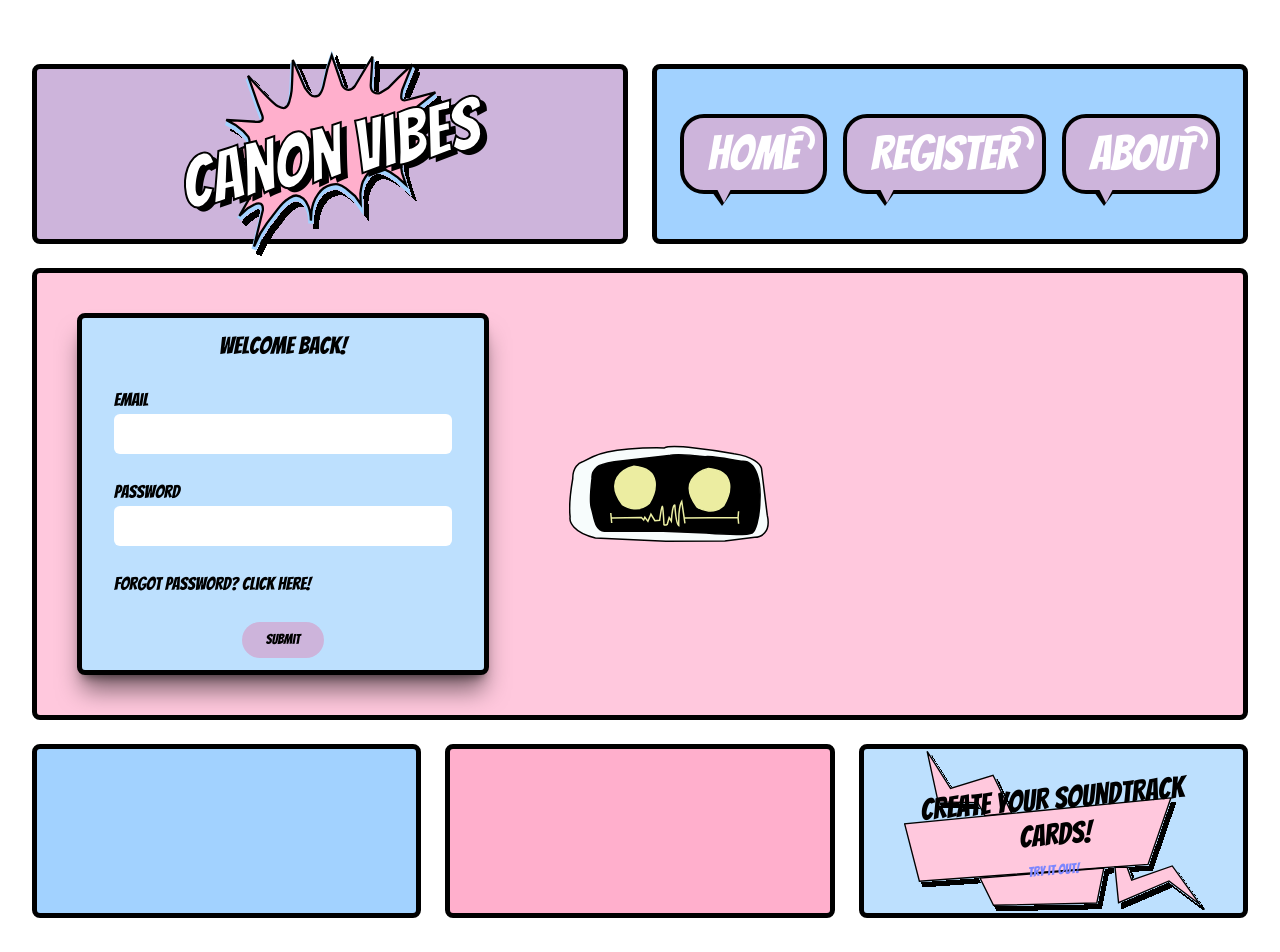
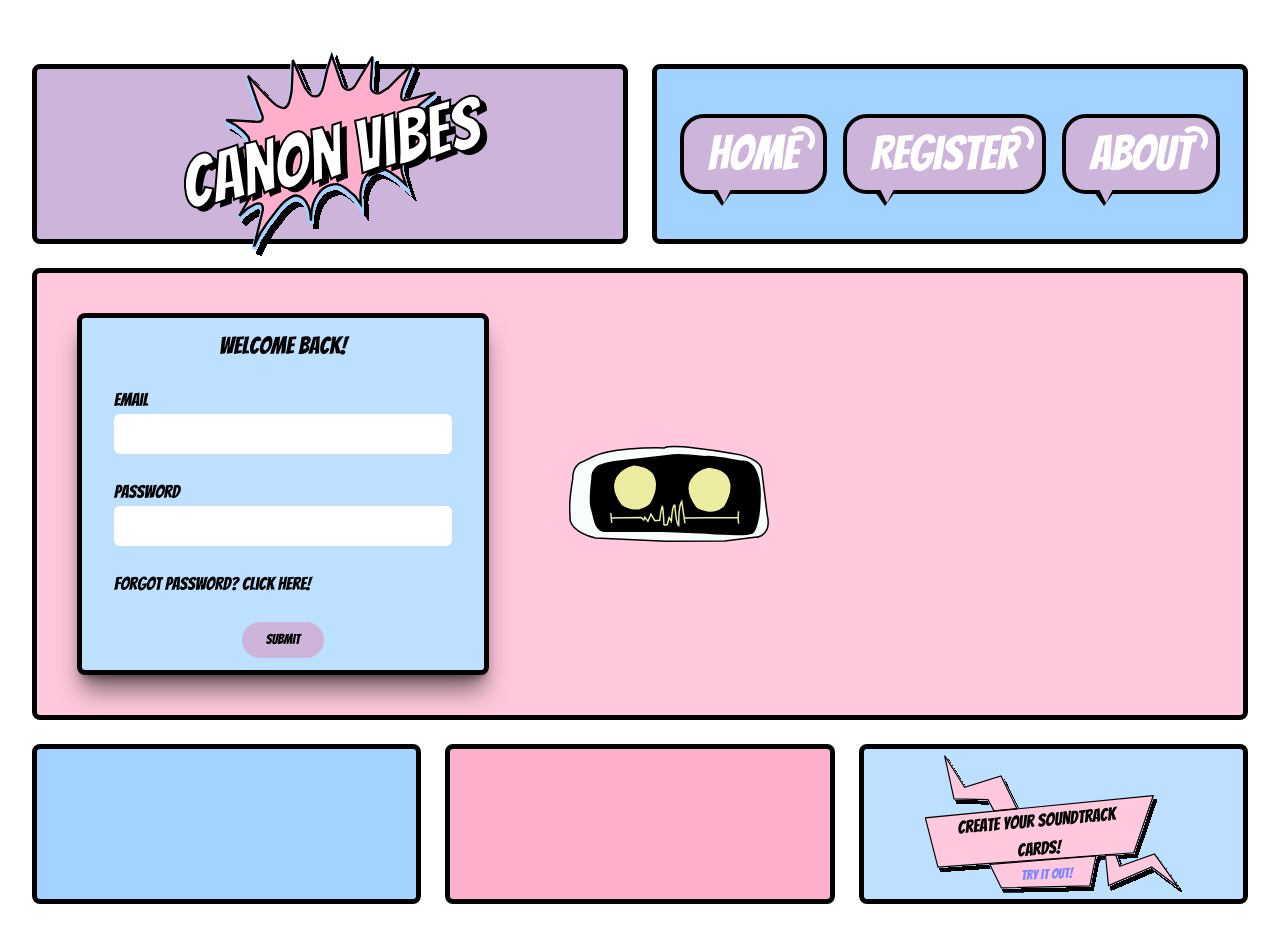
Before and after one commit to Rinna-codes/canon-vibes, a React (Vite) app in the folder client/: page /login in a window 1280 px wide. Shown: the top 952 px of the page. Built offline with nearby package versions, Linux system fonts and the light colour scheme.

Commit message:
task complete: successfully adjusted the header and sub text position on the banner background of the svg asset.

```diff
--- a/client/src/pages/LoginPage.jsx
+++ b/client/src/pages/LoginPage.jsx
@@ -66,8 +66,8 @@ const LoginPage = () => {
         loginCard: 'relative z-10 bg-[#BDE0FE] rounded-lg border-5 border-black shadow-xl/50 px-8 py-',
         loginHeader: 'mb-6 my-3 text-center text-2xl font-comic text-black',
         Labels: 'mb-1 text-lg font-comic text-black',
-        bannerHeader: '-rotate-5 font-comic text-3xl text-black',
-        bannerSubText: 'mt-2 text-sm -rotate-5 font-comic text-indigo-400'
+        bannerHeader: '-rotate-5 font-comic text-lg text-black',
+        bannerSubText: 'mt-2 text-sm -rotate-3 font-comic text-indigo-400'
     };
 
     const comicActions = {
@@ -162,8 +162,8 @@ const LoginPage = () => {
                             <img src={background1} alt="Background" className={comicActions.backgroundText1}/>
 
                             <div className="relative z-10 flex h-full w-full flex-col items-center justify-center text-center">
-                                <p className={comicWording.bannerHeader}>Create your soundtrack cards!</p>
-                                <p className={comicWording.bannerSubText}>Try it out!</p>
+                                <p className={`absolute left-[14%] top-[30%] w-[62%] ${comicWording.bannerHeader}`}>Create your soundtrack cards!</p>
+                                <p className={`absolute left-[48%] top-[88%] -translate-x-1/2 ${comicWording.bannerSubText}`}>Try it out!</p>
                             </div>
                         </div>
                     </div>
```
